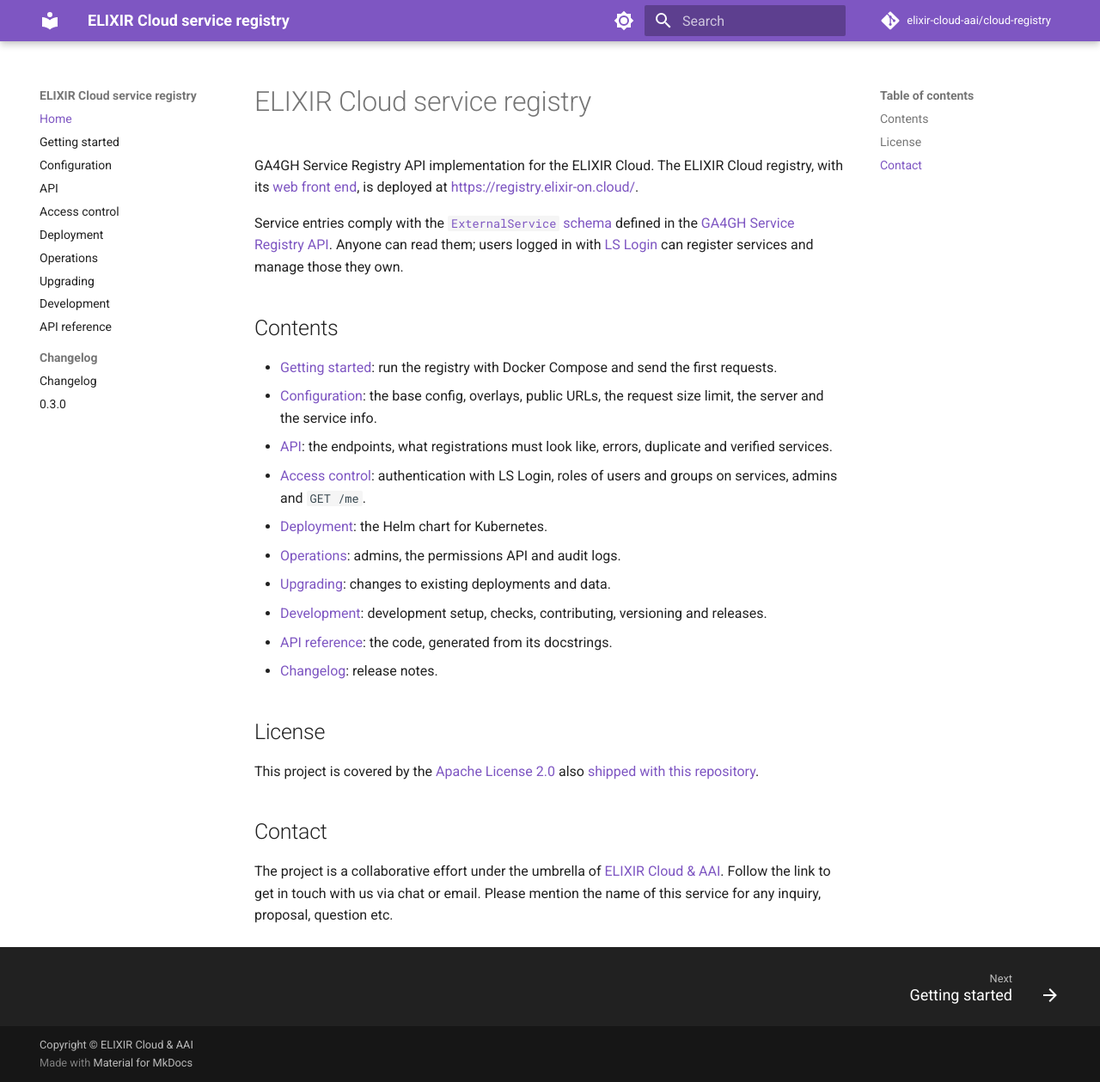
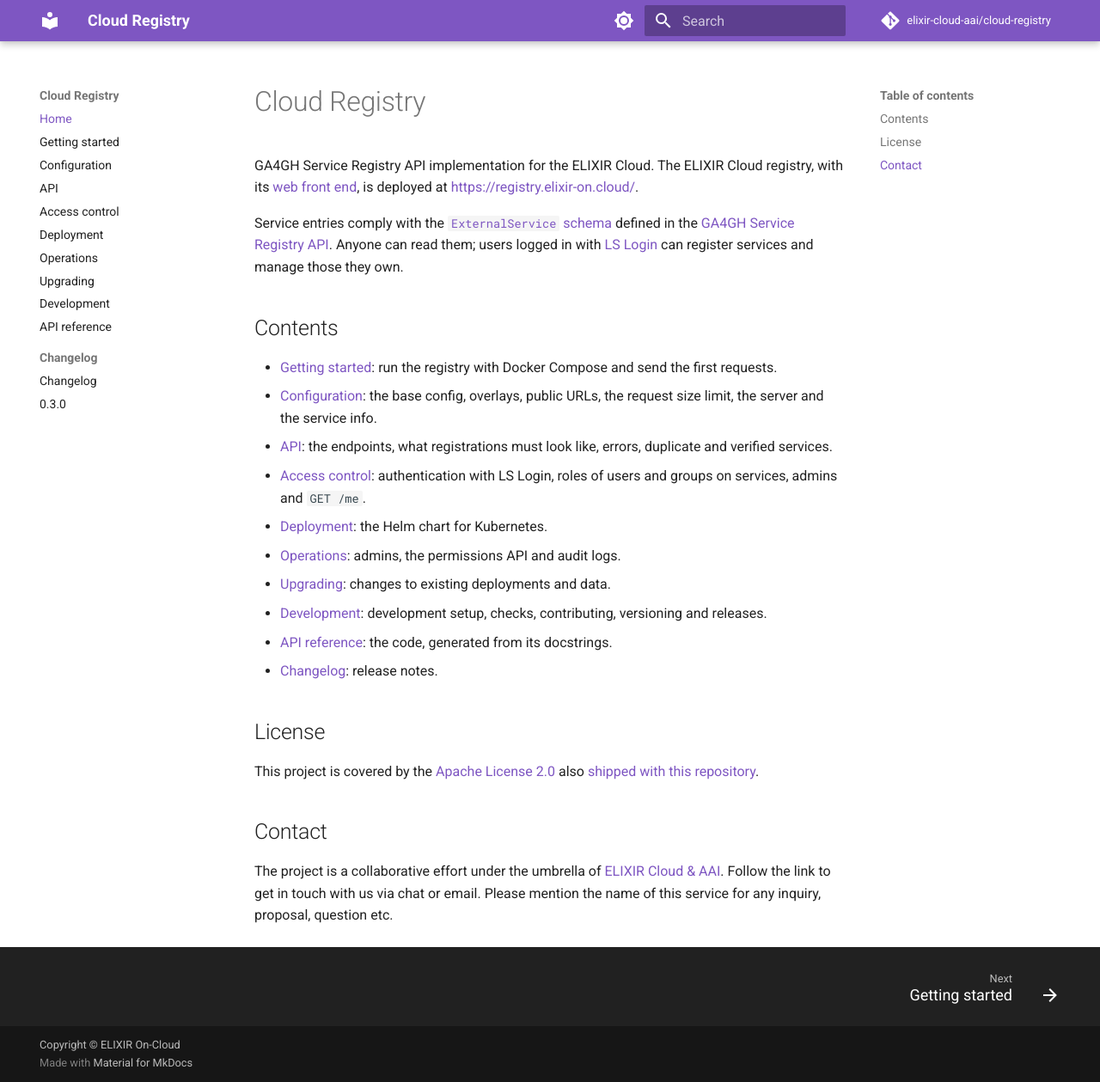
Before and after one commit to elixir-cloud-aai/cloud-registry, an MkDocs documentation site: the page built from docs/index.md, in a window 1280 px wide and 1259 px high. Shown: the whole window at 86% size. Built offline with MkDocs 1.6.1 and Material for MkDocs 9.7.7, drawn with Linux system fonts in a browser that asks for light colours; comment, search, counter and statistics services are not loaded.

Commit message:
docs: name the site Cloud Registry
Name the docs site Cloud Registry, and its project ELIXIR On-Cloud in
the site description and copyright.

Co-Authored-By: Claude Opus 5.5 <noreply@anthropic.com>

```diff
--- a/docs/index.md
+++ b/docs/index.md
@@ -1,4 +1,4 @@
-# ELIXIR Cloud service registry
+# Cloud Registry
 
 --8<-- "README.md:synopsis"
 
--- a/mkdocs.yml
+++ b/mkdocs.yml
@@ -1,12 +1,12 @@
-site_name: ELIXIR Cloud service registry
+site_name: Cloud Registry
 site_description: >-
-  GA4GH Service Registry API implementation for the ELIXIR Cloud
+  GA4GH Service Registry API implementation for ELIXIR On-Cloud
 # Read the Docs serves each version under its own path (e.g., `/en/latest/`)
 site_url: !ENV [READTHEDOCS_CANONICAL_URL, "https://cloud-registry.readthedocs.io/en/latest/"]
 repo_url: https://github.com/elixir-cloud-aai/cloud-registry
 repo_name: elixir-cloud-aai/cloud-registry
 edit_uri: edit/dev/docs/
-copyright: Copyright &copy; ELIXIR Cloud & AAI
+copyright: Copyright &copy; ELIXIR On-Cloud
 
 # Python hooks of the build (not part of the site, nor their bytecode)
 exclude_docs: |
```
